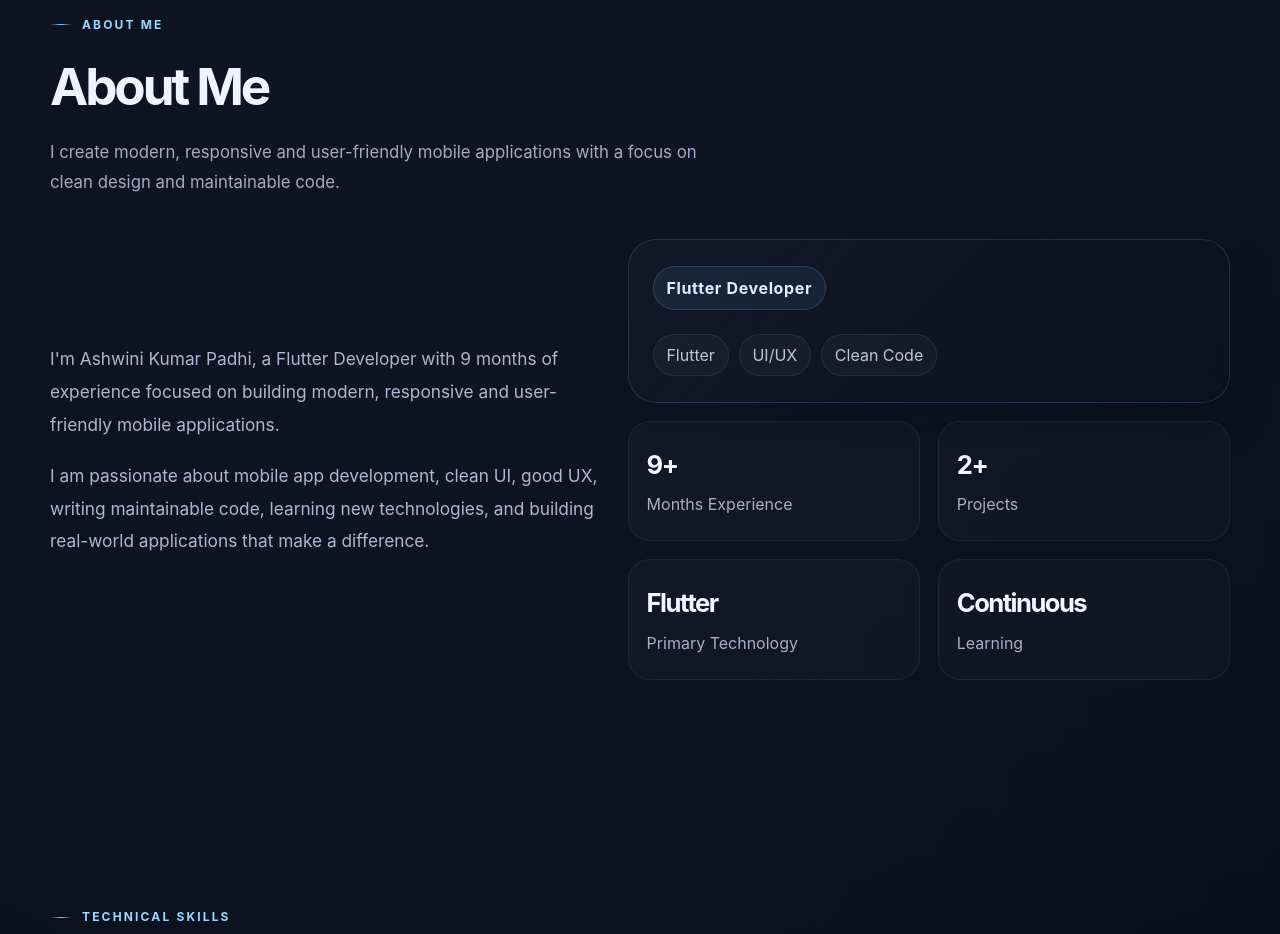
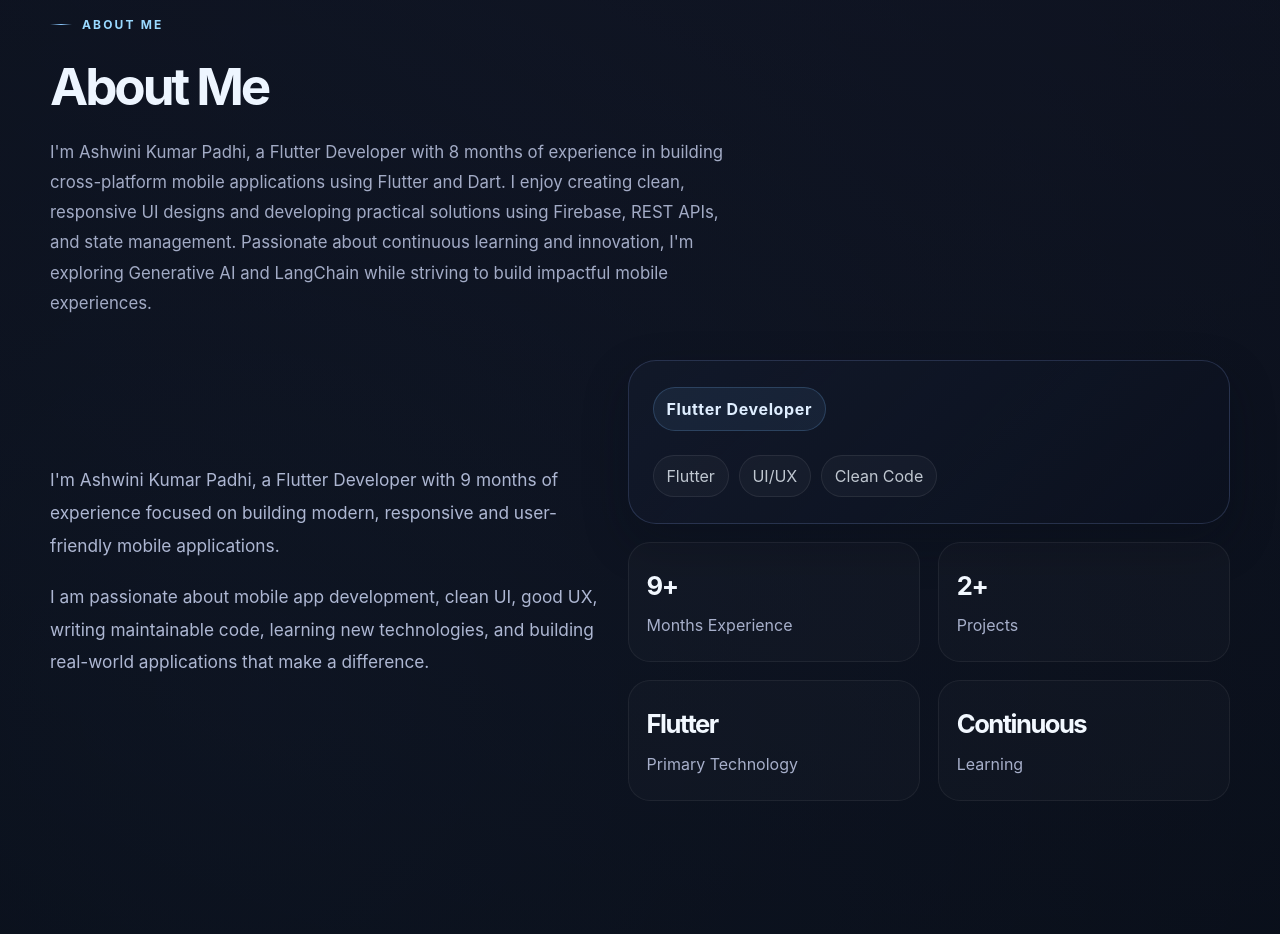
Before and after one commit to ashwinikumarpadhi2004-cmd/portfolio, a React (Vite) app: page / in a window 1280 px wide. Shown: the part 1020-1954 px from the top of the page. Built offline with nearby package versions, Linux system fonts and the light colour scheme.

Commit message:
Initial portfolio

```diff
--- a/src/App.jsx
+++ b/src/App.jsx
@@ -471,7 +471,8 @@ function App() {
             <SectionHeading
               eyebrow="About Me"
               title="About Me"
-              description="I create modern, responsive and user-friendly mobile applications with a focus on clean design and maintainable code."
+              description="I'm Ashwini Kumar Padhi, a Flutter Developer with 8 months of experience in building cross-platform mobile applications using Flutter and Dart. I enjoy creating clean, responsive UI designs and developing practical solutions using Firebase, REST APIs, and state management. Passionate about continuous learning and innovation, I'm exploring Generative AI and LangChain while striving to build impactful mobile experiences.
+"
             />
 
             <div className="about-grid">
```
